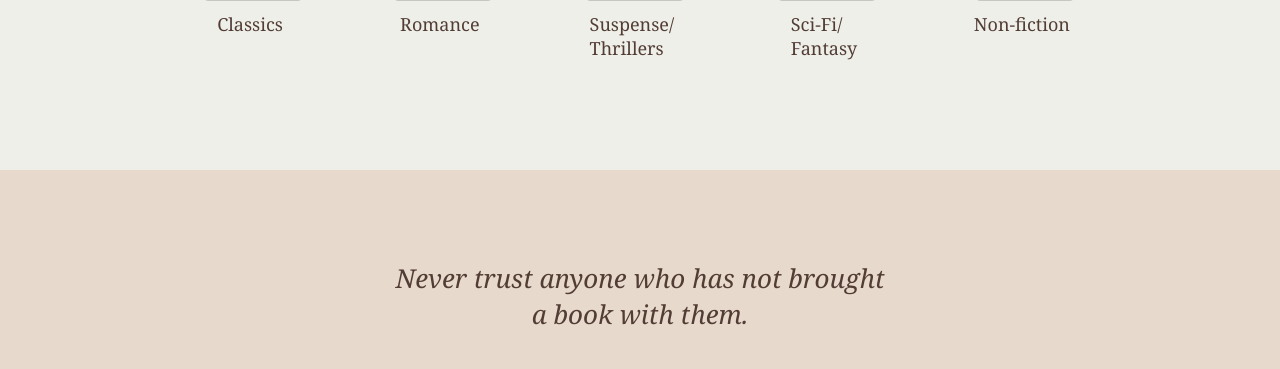
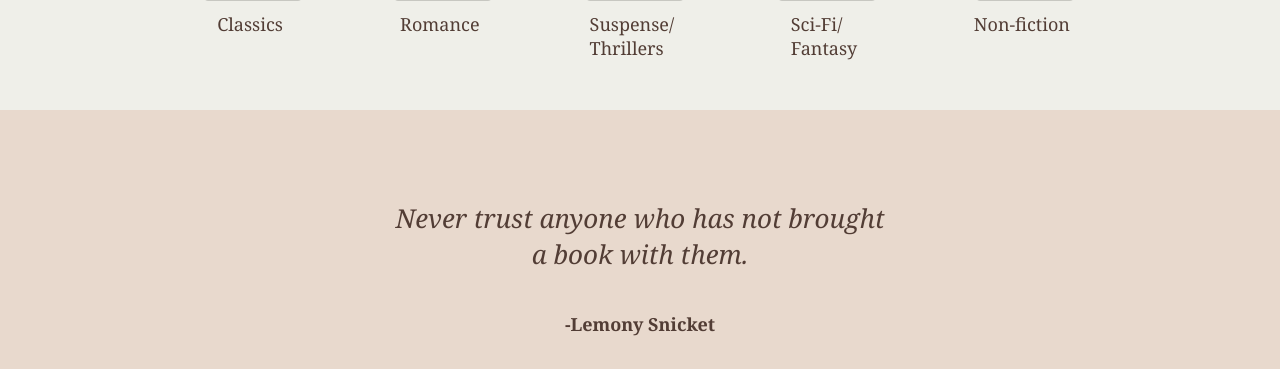
Before and after one commit to missashleyrae/odin-landing-page, a plain HTML site: page index.html in a window 1280 px wide. Shown: the part 705-1074 px from the top of the page. Drawn offline with Linux system fonts and the light colour scheme.

Commit message:
Adjust Online Deals bottom padding

```diff
--- a/style.css
+++ b/style.css
@@ -113,7 +113,7 @@ a{
     justify-content:space-between;
     padding-left:200px;
     padding-right:200px;
-    padding-bottom:100px;
+    padding-bottom:40px;
 }
 
 .info img {
```
